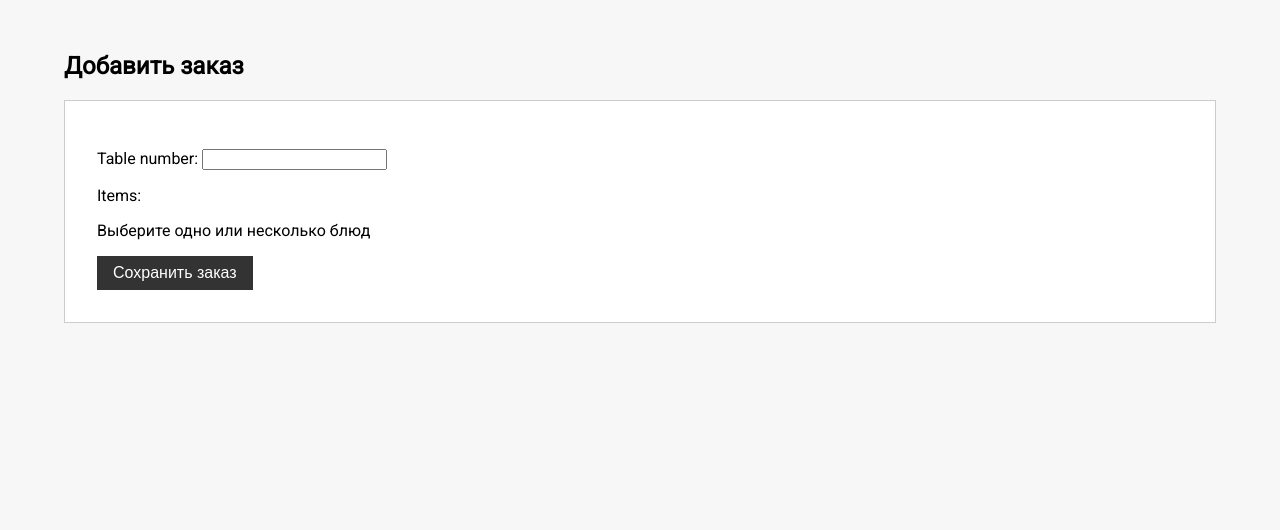
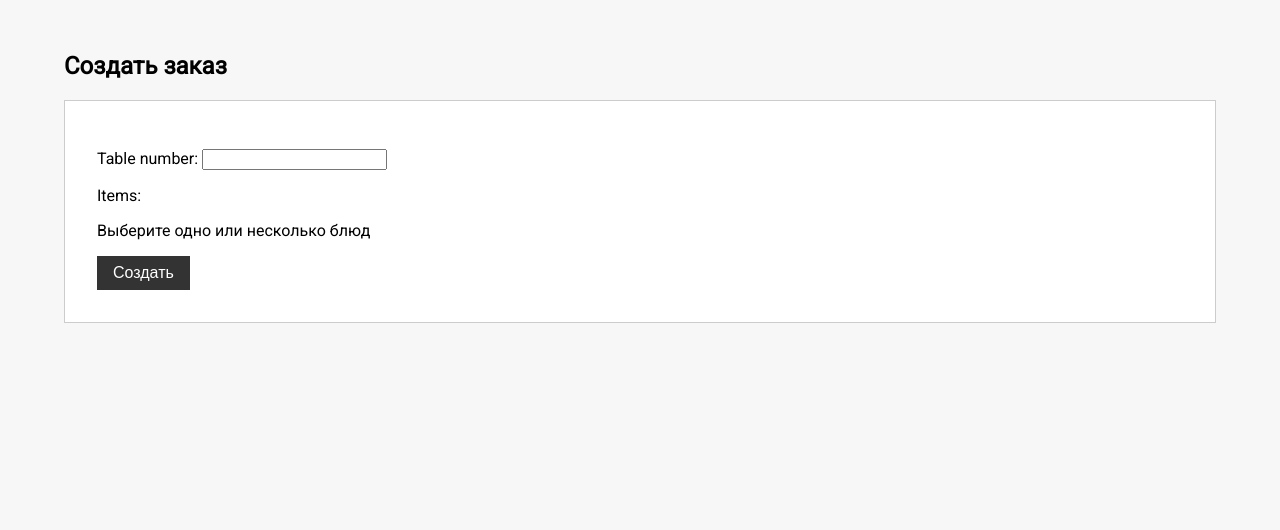
Before and after one commit to meloch287/Internship-effective-mobile, a Django app: page /orders/create/ in a window 1280 px wide. Shown: the part 97-627 px from the top of the page. Run offline with Django 4.2, Linux system fonts and the light colour scheme; data that the repository does not hold is empty.

Commit message:
Update order_form.html

```diff
--- a/orders/templates/orders/order_form.html
+++ b/orders/templates/orders/order_form.html
@@ -1,13 +1,10 @@
-<!-- templates/orders/order_form.html -->
 {% extends 'base.html' %}
-
 {% block title %}Новый заказ{% endblock %}
-
 {% block content %}
-  <h2>Добавить заказ</h2>
+  <h2>Создать заказ</h2>
   <form method="post">
     {% csrf_token %}
     {{ form.as_p }}
-    <input type="submit" value="Сохранить заказ">
+    <input type="submit" value="Создать">
   </form>
 {% endblock %}
```
